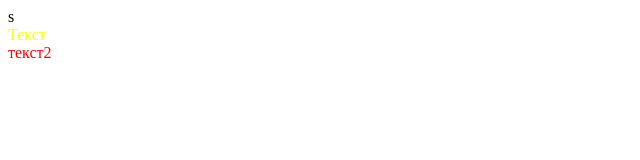
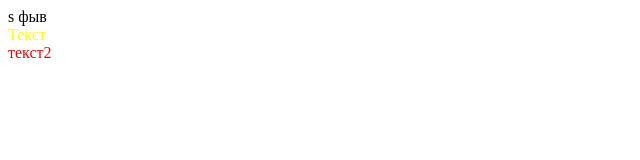
Before and after one commit to pavellyzhin/colors, a plain HTML site: page index.html in a window 1280 px wide. Shown: the full height of the page, 0-640 px from the left. Drawn offline with Linux system fonts and the light colour scheme.

Commit message:
refactor: перенес файлы стилей в другую папку, поменял описание страницы

```diff
--- a/index.html
+++ b/index.html
@@ -2,7 +2,7 @@
     <head>
 
     </head>
-    <body>
+    <body>фыв
         <div></div>
         <script src="color.js"></script>
         <script src="colors/red.js"></script>
```
